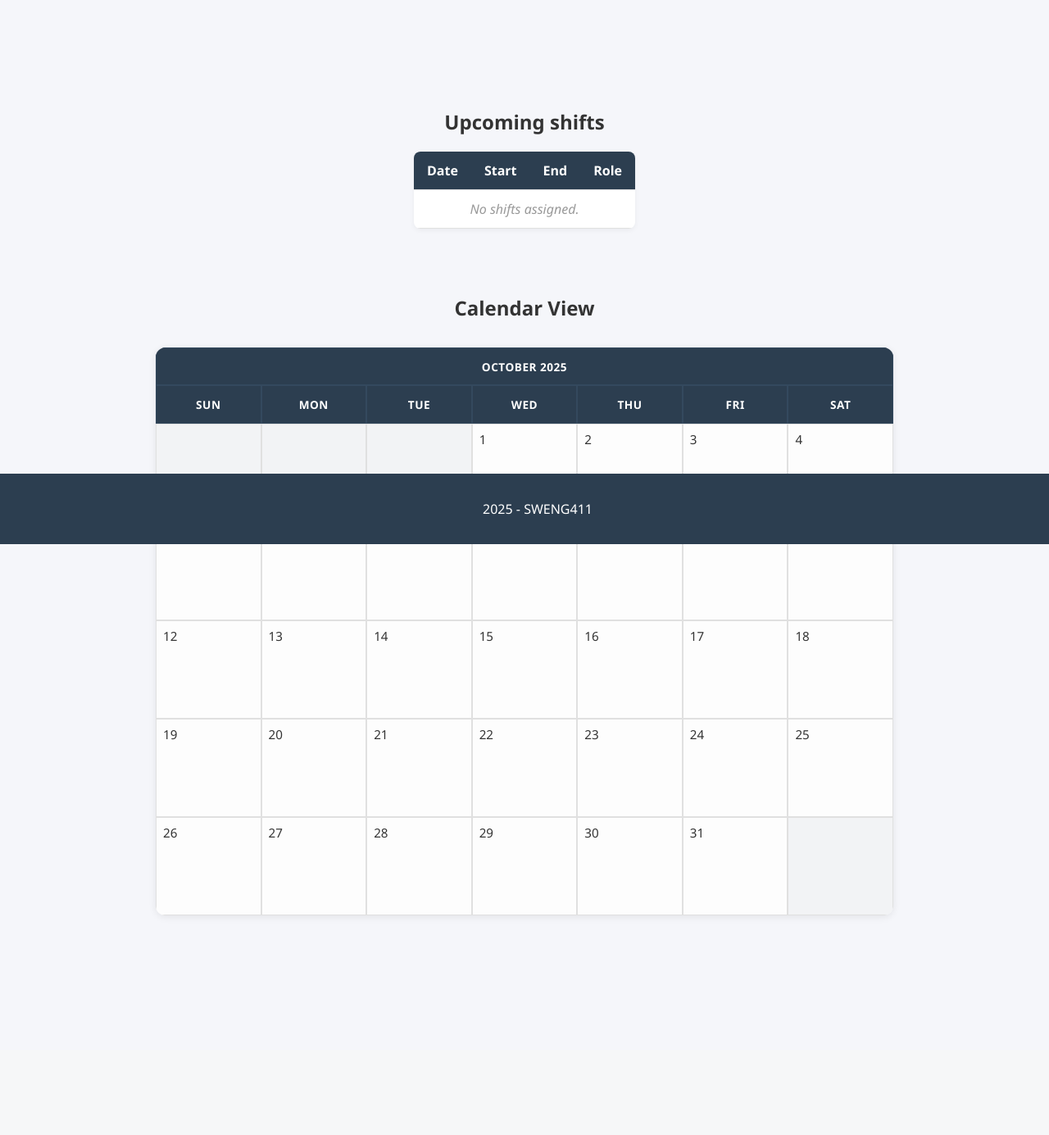
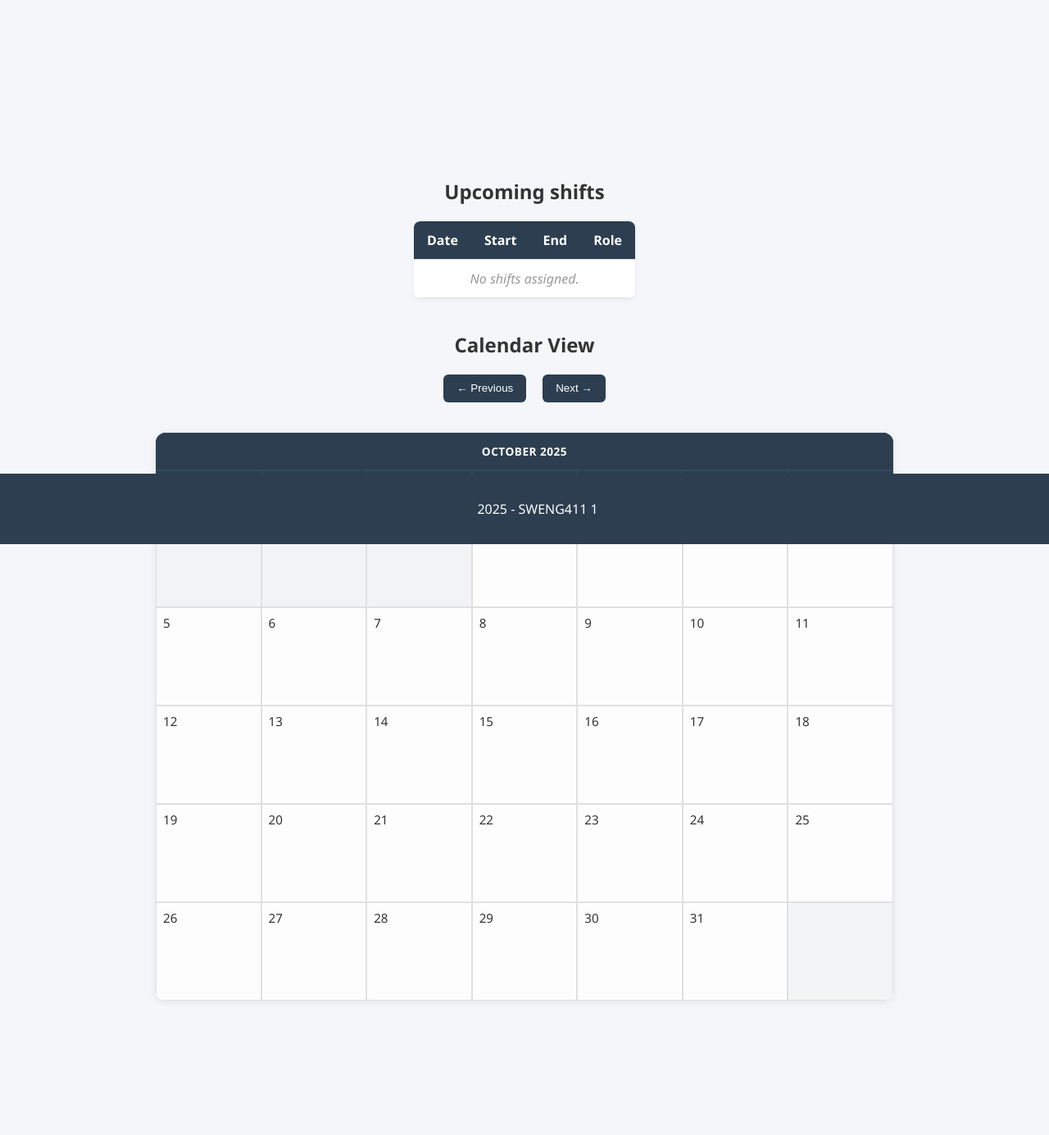
Before and after one commit to badach02/SWENG411-Project-Scheduler, a Django app: page /schedule/ in a window 1280 px wide. Shown: the part 136-1521 px from the top of the page at 82% size. Before the commit the page ends 1254 px from the top, so only its background shows below. Run offline with Django 5.2, Linux system fonts and the light colour scheme; the visitor is signed in with stand-in values (Sample User, id 1); data that the repository does not hold is empty.

Commit message:
calendar forward/back

```diff
--- a/main/utils.py
+++ b/main/utils.py
@@ -1,4 +1,6 @@
 import calendar
+from .models import shift
+from datetime import datetime
 
 class shiftHTMLCalendar(calendar.HTMLCalendar):
     def __init__(self, firstweekday=6, notes=None):
@@ -11,3 +13,35 @@ class shiftHTMLCalendar(calendar.HTMLCalendar):
             return '<td class="noday">&nbsp;</td>'
         note = self.notes.get(day, "")
         return f'<td class="{self.cssclasses[weekday]}">{day}<br><small>{note}</small></td>'
+
+def get_calendar_context(user, year=None, month=None):
+    now = datetime.now()
+    year = year or now.year
+    month = month or now.month
+
+    shifts = shift.objects.filter(
+        cover_employee_id=user.id,
+        date__year=year,
+        date__month=month
+    )
+
+    notes = {s.date.day: f"{s.start_time} to {s.end_time}" for s in shifts}
+
+    cal = shiftHTMLCalendar(notes=notes)
+    shift_calendar = cal.formatmonth(year, month)
+
+    prev_month = month - 1 or 12
+    prev_year = year - 1 if month == 1 else year
+    next_month = month + 1 if month < 12 else 1
+    next_year = year + 1 if month == 12 else year
+
+    return {
+        "shifts": shifts,
+        "calendar": shift_calendar,
+        "month": month,
+        "year": year,
+        "prev_month": prev_month,
+        "prev_year": prev_year,
+        "next_month": next_month,
+        "next_year": next_year,
+    }
--- a/main/views.py
+++ b/main/views.py
@@ -3,9 +3,8 @@ from django.contrib.auth import get_user_model, authenticate, login, logout
 from django.contrib.auth.decorators import login_required
 from main.forms import login_form
 from .models import shift
-from .utils import shiftHTMLCalendar
+from .utils import shiftHTMLCalendar, get_calendar_context
 from datetime import datetime
-import calendar
 
 User = get_user_model()
 
@@ -17,17 +16,14 @@ def home_view(request):
 
 @login_required
 def schedule_view(request):
-    if request.method == 'GET':
-        shifts = shift.objects.filter(cover_employee_id=request.user.id)
-        notes = {}
+    year = request.GET.get("year")
+    month = request.GET.get("month")
 
-        for check_shift in shifts:
-            notes.update({check_shift.date.day: f"{check_shift.start_time} to {check_shift.end_time}"})
+    year = int(year) if year else None
+    month = int(month) if month else None
 
-        cal = shiftHTMLCalendar(notes=notes)
-        shift_calendar = cal.formatmonth(datetime.now().year, datetime.now().month)
-
-        return render(request, "schedule.html", {"shifts": shifts, "calendar": shift_calendar})
+    context = get_calendar_context(request.user, year, month)
+    return render(request, "schedule.html", context)
 
 def register_view(request):
     if request.method == 'POST':
--- a/static/css/style.css
+++ b/static/css/style.css
@@ -27,7 +27,15 @@ header {
 .schedule-card {
   justify-content: center;
   gap: 20px;
-  margin-top: 40px;
+  margin-top: 10rem;
+}
+
+.calendar-nav {
+    display: flex;
+    justify-content: center;
+    align-items: center;
+    gap: 20px;
+    margin-bottom: 15px;
 }
 
 .schedule-container {
@@ -35,7 +43,7 @@ header {
   flex-wrap: wrap;
   justify-content: center;
   gap: 20px;
-  margin-top: 40px;
+  margin-top: 5px;
 }
 
 .shift-table {
@@ -159,7 +167,8 @@ header {
   border-radius: 6px;
 }
 
-.login-form button {
+.login-form button,
+.calendar-card button {
   width: 100%;
   padding: 0.6rem 1rem;
   background: #2c3e50;
@@ -171,8 +180,12 @@ header {
   box-sizing: border-box;
 }
 
+.calendar-card small {
+  background-color: #999;
+}
+
 .login-form button:hover {
-  background: #34495e;
+  background: #3e444b;
 }
 
 .dashboard-container {
--- a/templates/base.html
+++ b/templates/base.html
@@ -28,7 +28,7 @@
     </main>
 
     <footer>
-        <p>2025 - SWENG411</p>
+        <p>2025 - SWENG411 {{ user.id|default:"" }}</p>
     </footer>
 </body>
 </html>
--- a/templates/dashboard.html
+++ b/templates/dashboard.html
@@ -4,7 +4,7 @@
 {% block content %}
 <section class="hero">
     <div class="hero-text">
-        <h2>Welcome, {{ user.username }} id: {{user.id}}!</h2>
+        <h2>Welcome, {{ user.username }}!</h2>
         <p>Access your scheduling tools and account options below.</p>
     </div>
 
--- a/templates/schedule.html
+++ b/templates/schedule.html
@@ -28,9 +28,21 @@
             </table>
         </div>
 
-        <div class="schedule-card">
+        <div class="calendar-card">
             <h2>Calendar View</h2>
-            {{ calendar|safe }}
+
+            <div class="calendar-nav">
+                <a href="?month={{ prev_month }}&year={{ prev_year }}">
+                    <button>&#8592; Previous</button>
+                </a>
+                <a href="?month={{ next_month }}&year={{ next_year }}">
+                    <button>Next &#8594;</button>
+                </a>
+            </div>
+
+            <div class="calendar">
+                {{ calendar|safe }}
+            </div>
         </div>
     </div>
 </section>
```
